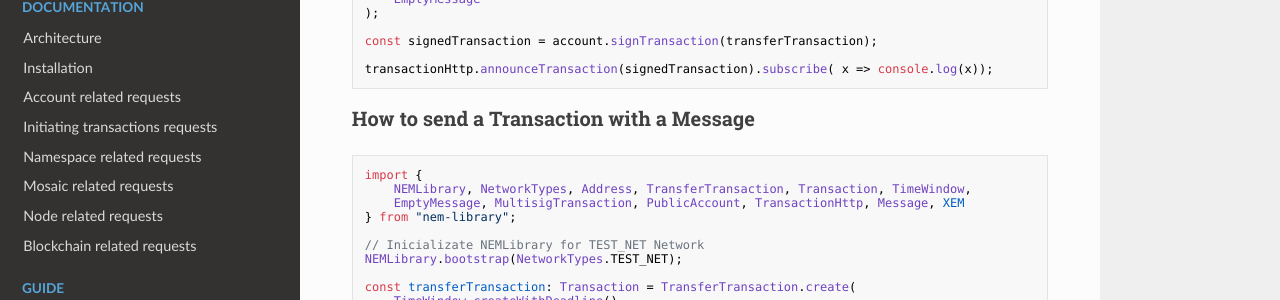
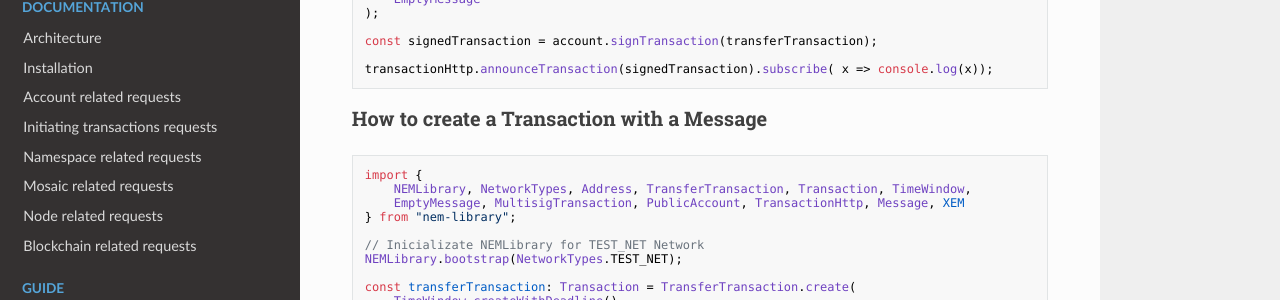
Before and after one commit to takahser/nem-library-docs, an MkDocs documentation site: the page built from docs/guide/transaction.md, in a window 1280 px wide and 900 px high, scrolled down 583 px. Shown: the part 155-455 px from the top of the window. Built offline with MkDocs 1.6.1, drawn with Linux system fonts in a browser that asks for light colours; nearby versions of some CDN libraries; old or Windows-style settings are respelled for this version of MkDocs.

Commit message:
FIX docs

````diff
--- a/docs/guide/transaction.md
+++ b/docs/guide/transaction.md
@@ -48,7 +48,7 @@
 transactionHttp.announceTransaction(signedTransaction).subscribe( x => console.log(x));
 ```
 
-### How to send a Transaction with a Message
+### How to create a Transaction with a Message
 
 ```typescript
 import {
````
